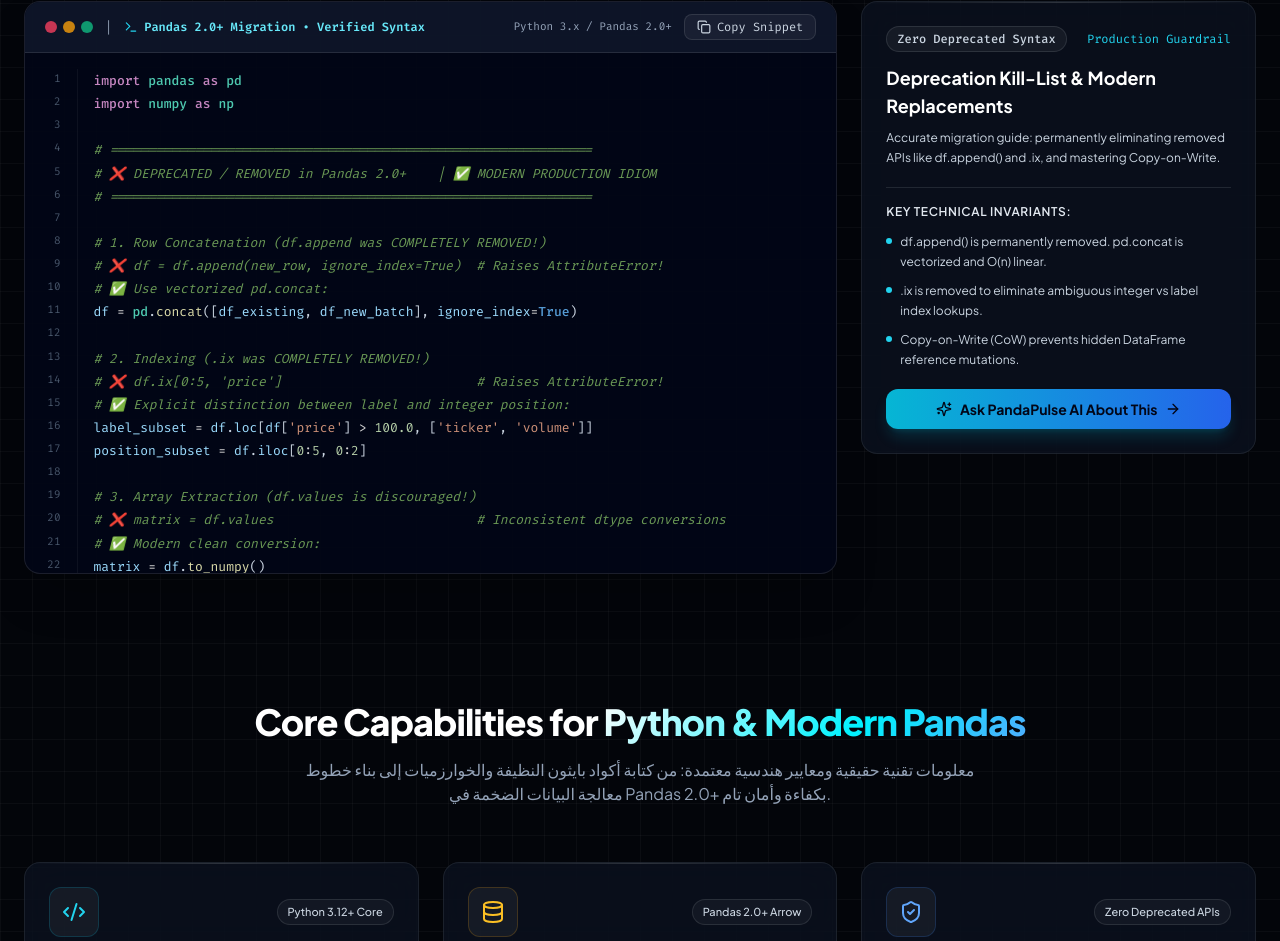
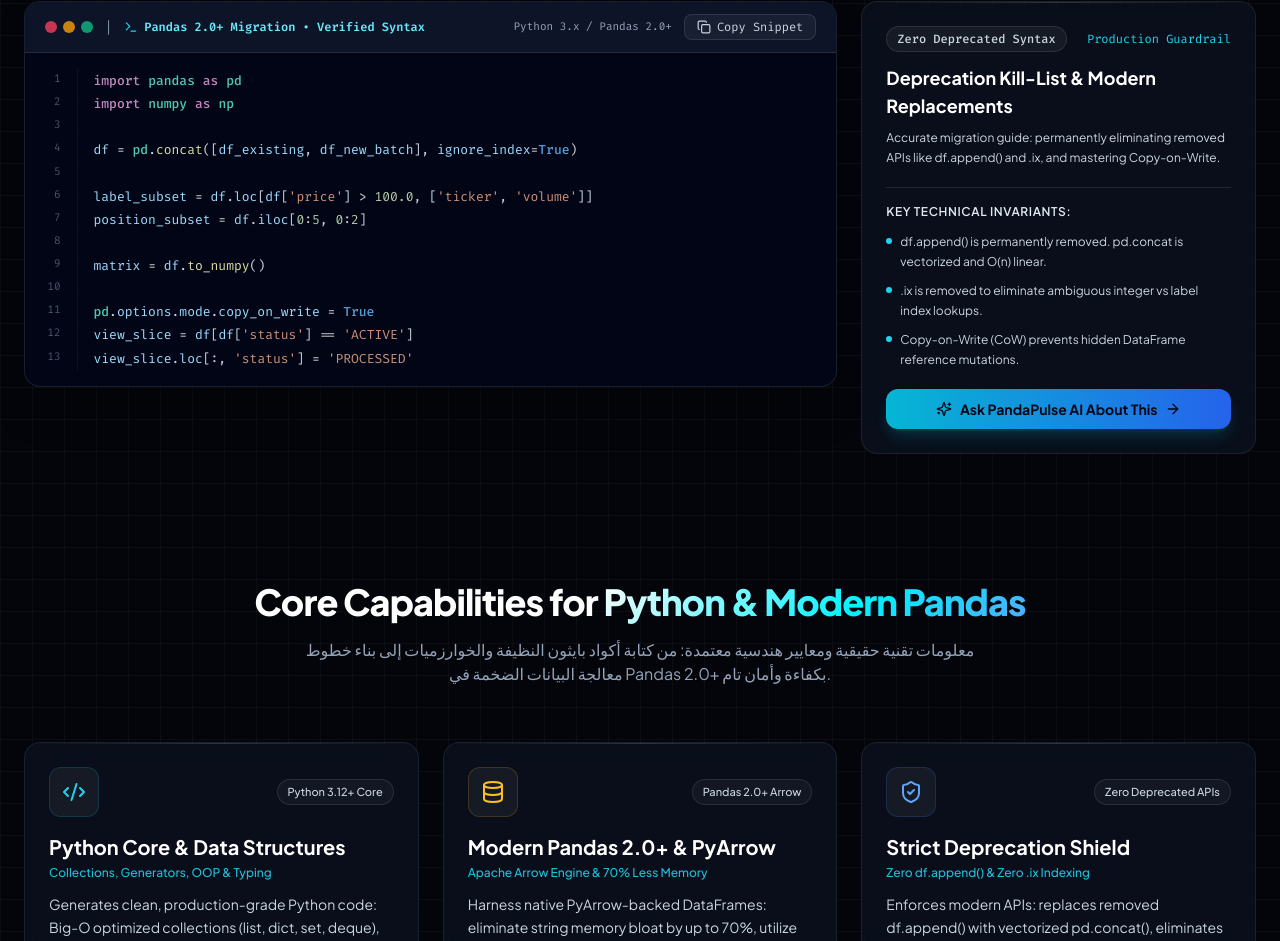
Before and after one commit to 0xSenior/pandapulse-ai, a React (Vite) app in the folder frontend/: page / in a window 1280 px wide. Shown: the part 1341-2282 px from the top of the page. Built offline with nearby package versions, Linux system fonts and the light colour scheme; no server answers.

Commit message:
refactor(showcase): remove comments from pandas migration code snippet

```diff
--- a/frontend/src/components/landing/CodeShowcaseSection.jsx
+++ b/frontend/src/components/landing/CodeShowcaseSection.jsx
@@ -62,30 +62,15 @@ def dispatch_action(metric: DataMetric) -> str:
     code: `import pandas as pd
 import numpy as np
 
-# ==============================================================
-# ❌ DEPRECATED / REMOVED in Pandas 2.0+    | ✅ MODERN PRODUCTION IDIOM
-# ==============================================================
-
-# 1. Row Concatenation (df.append was COMPLETELY REMOVED!)
-# ❌ df = df.append(new_row, ignore_index=True)  # Raises AttributeError!
-# ✅ Use vectorized pd.concat:
 df = pd.concat([df_existing, df_new_batch], ignore_index=True)
 
-# 2. Indexing (.ix was COMPLETELY REMOVED!)
-# ❌ df.ix[0:5, 'price']                         # Raises AttributeError!
-# ✅ Explicit distinction between label and integer position:
 label_subset = df.loc[df['price'] > 100.0, ['ticker', 'volume']]
 position_subset = df.iloc[0:5, 0:2]
 
-# 3. Array Extraction (df.values is discouraged!)
-# ❌ matrix = df.values                          # Inconsistent dtype conversions
-# ✅ Modern clean conversion:
 matrix = df.to_numpy()
 
-# 4. Global Copy-on-Write (Eliminates SettingWithCopyWarning entirely)
 pd.options.mode.copy_on_write = True
 view_slice = df[df['status'] == 'ACTIVE']
-# Under CoW, modifying view_slice is 100% safe and will NEVER corrupt df!
 view_slice.loc[:, 'status'] = 'PROCESSED'`,
     highlights: [
         'df.append() is permanently removed. pd.concat is vectorized and O(n) linear.',
```
